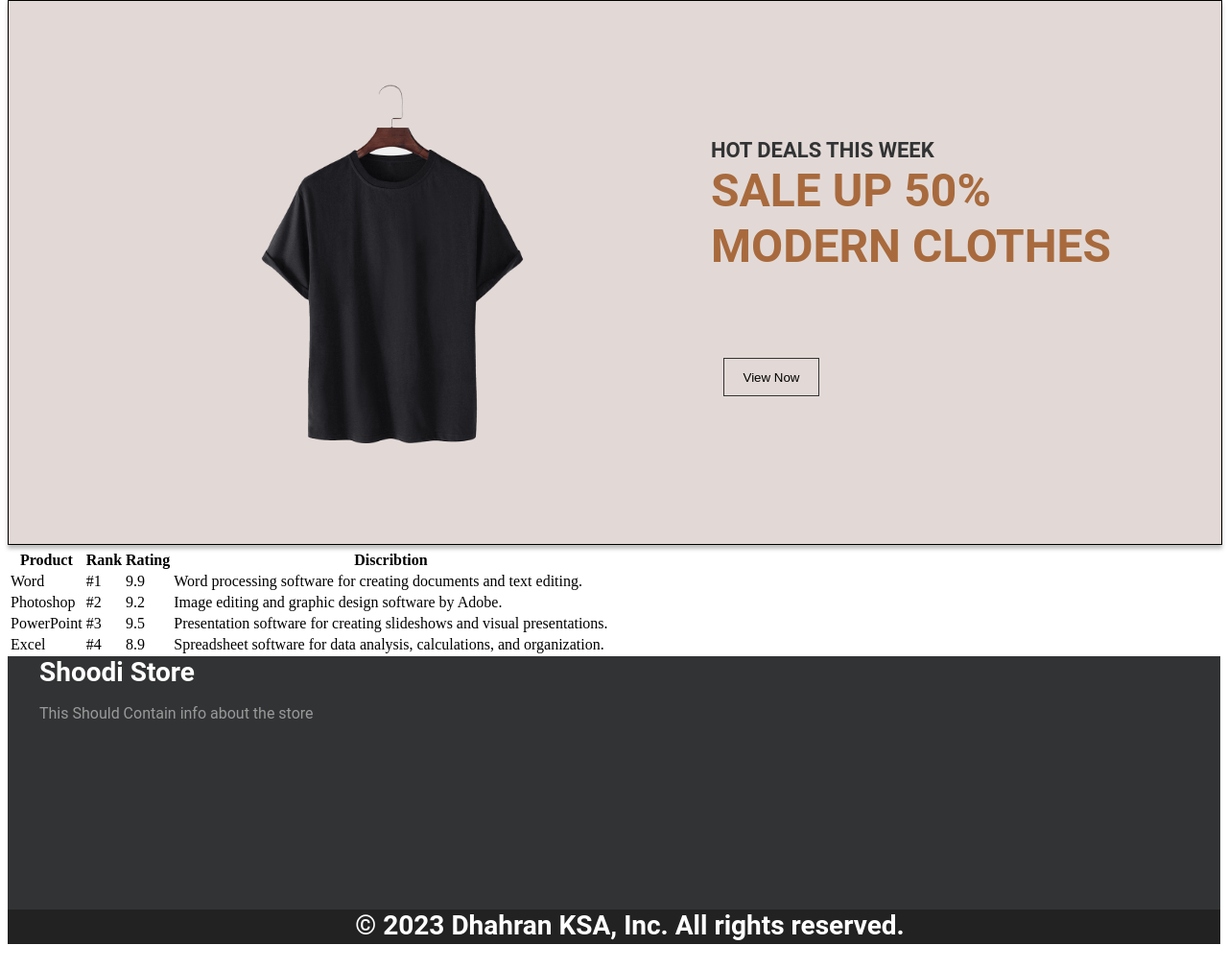
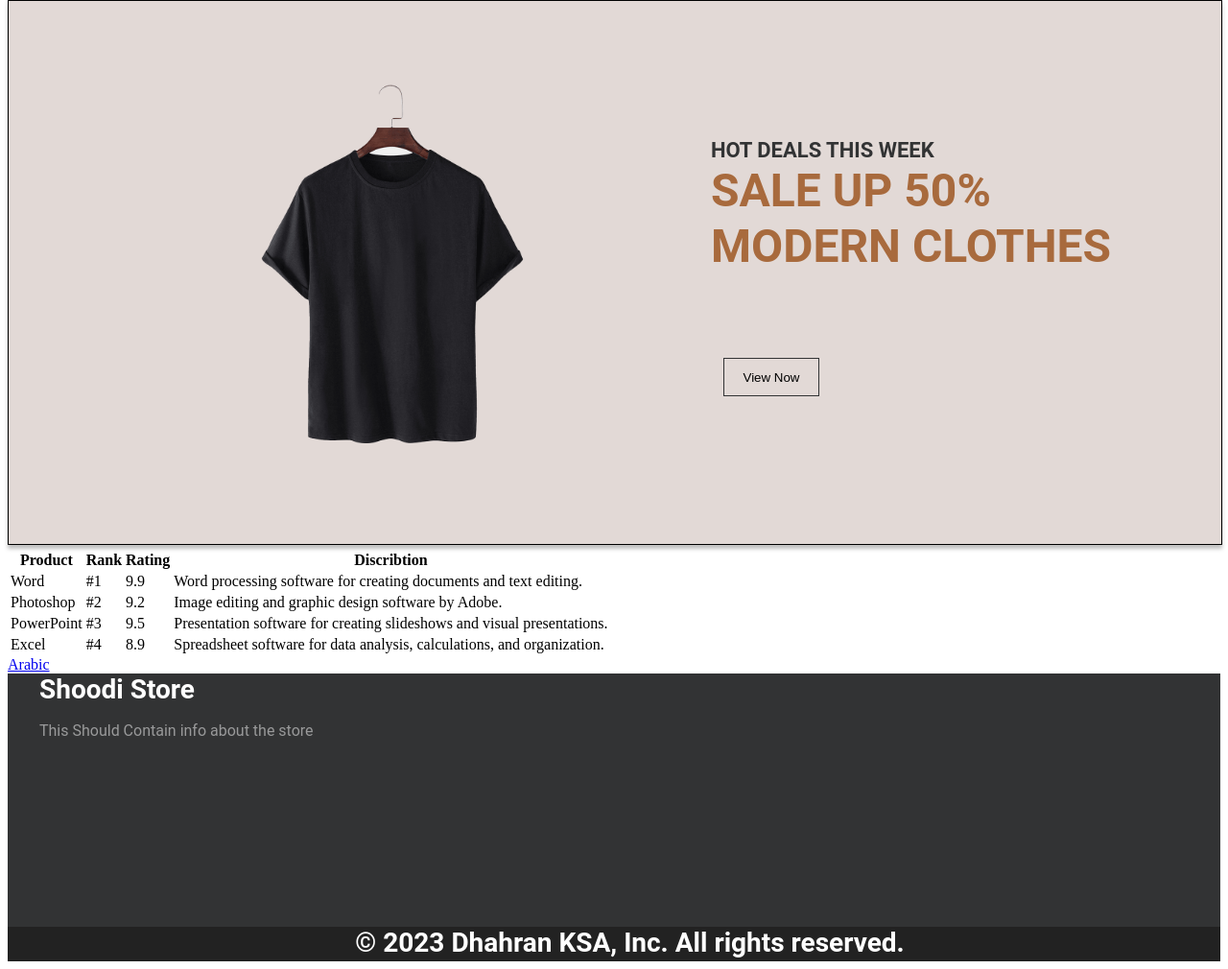
Before and after one commit to Muaibed/SWE-363-231, a plain HTML site: page index.html in a window 1280 px wide. Shown: the part 266-1276 px from the top of the page at 96% size. Drawn offline with Linux system fonts and the light colour scheme.

Commit message:
CSS 3 - Exercise 2

```diff
--- a/index.html
+++ b/index.html
@@ -136,6 +136,9 @@
                 </tr>
             </table>
         </section>
+        <span>
+            <a href="index-ar.html" id="switch-language">Arabic</a>
+        </span>
         <footer>
             <div>
                 <span>
```
Also changed, not shown: index-ar.html (+3 -1 lines).
